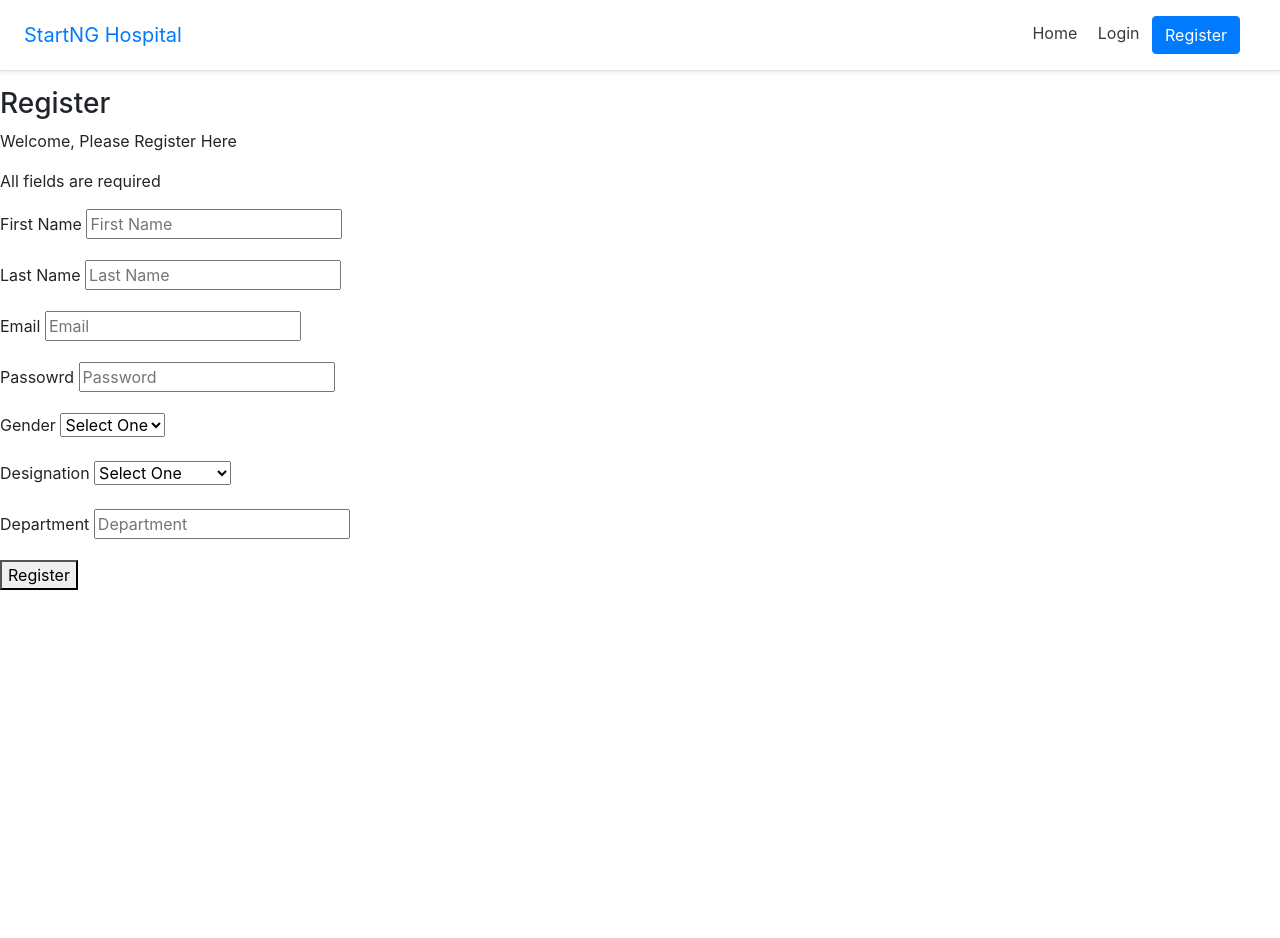
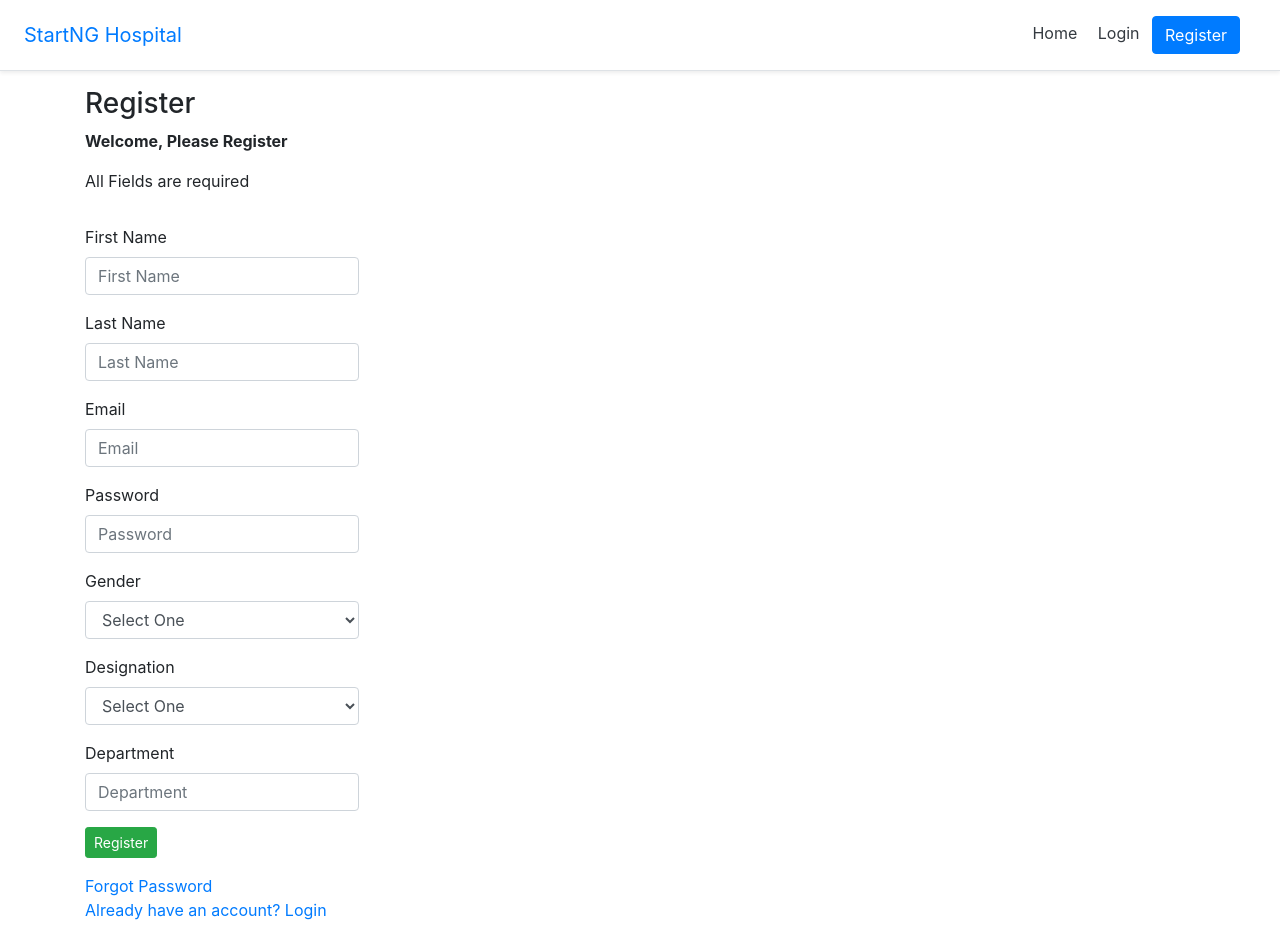
Before and after one commit to Alphajeez96/SNG_Hosp., a PHP site: page /SNH_P/register.php in a window 1280 px wide. Before the commit the page ends 590 px from the top, so only its background shows below. Run offline with PHP 8.4, Linux system fonts and the light colour scheme.

Commit message:
registeration page modified

```diff
--- a/register.php
+++ b/register.php
@@ -1,87 +1,85 @@
-<?php
-include('lib/header.php');
-if(isset($_SESSION['loggedin']) && !empty ($_SESSION['loggedin'])){
-    header("location: dashboard.php");
-};
-
+<?php include_once('lib/header.php');
+ require_once('functions/alert.php');
+if(isset($_SESSION['loggedIn']) && !empty($_SESSION['loggedIn'])){
+    // redirect to dashboard
+    header("Location: dashboard.php");
+}
+// include_once('lib/header.php');
 
 ?>
+<div class="container">
+    <div class="row col-6">
         <h3>Register</h3>
-    <p>Welcome, Please Register Here</p>
-    <p>All fields are required</p>
+    </div>
+    <div class="row col-6">
+        <p><strong>Welcome, Please Register</strong></p>
+    </div>
+    <div class="row col-6">
+        <p>All Fields are required</p>
+    </div>
+    <div class="row col-6">
 
-    <form method='POST' action='processregister.php'>
-
+        <form method="POST" action="processregister.php">
         <p>
-    <?php
-    if(isset($_SESSION['error']) && !empty($_SESSION['error'])){
-        echo "<span style ='color: red'>" . $_SESSION['error'] . "</span> ";
-
-        session_destroy();
-
-    }
-    ?>
+            <?php  print_alert(); ?>
         </p>
             <p>
-       <label for='fn'>First Name </label>
-
+                <label>First Name</label><br />
                 <input
                 <?php
                     if(isset($_SESSION['first_name'])){
-        echo "Value =" . $_SESSION['first_name'];
-        // $_SESSION['first_name']= '';
+                        echo "value=" . $_SESSION['first_name'];
                     }
                 ?>
-        type='text' name='first_name'  id='fn' placeholder='First Name'>
+                type="text" class="form-control" name="first_name" placeholder="First Name" />
+            </p>
+            <p>
+                <label>Last Name</label><br />
+                <input
+                <?php
+                    if(isset($_SESSION['last_name'])){
+                        echo "value=" . $_SESSION['last_name'];
+                    }
+                ?>
+                type="text" class="form-control" name="last_name" placeholder="Last Name"  />
+            </p>
+            <p>
+                <label>Email</label><br />
+                <input
+
+                <?php
+                    if(isset($_SESSION['email'])){
+                        echo "value=" . $_SESSION['email'];
+                    }
+                ?>
+
+                type="text" class="form-control" name="email" placeholder="Email"  />
             </p>
 
             <p>
-       <label for='ln'>Last Name </label>
-       <input
+                <label>Password</label><br />
+                <input type="password" class="form-control" name="password" placeholder="Password"  />
+            </p>
+            <p>
+                <label>Gender</label><br />
+                <select class="form-control" name="gender" >
                 <?php
-    if(isset($_SESSION['last_name'])){
-        echo "Value =" . $_SESSION['last_name'];
-
+                    if(isset($_SESSION['department'])){
+                        echo "value=" . $_SESSION['department'];
                     }
                 ?>
-        type='text' name='last_name' id='ln'  placeholder='Last Name'>
-       </p>
-
-        <p>
-       <label for='email'> Email </label>
-       <input
-       <?php
-    if(isset($_SESSION['email'])){
-        echo "Value =" . $_SESSION['email'];
-        // $_SESSION['first_name']= '';
-    }
-    ?>
-       type='email' name='email' id='email'  placeholder='Email'>
-       </p>
-
-       <p>
-       <label for='password'> Passowrd </label>
-       <input type='password' name='password' id='passwprd'  placeholder='Password'>
-        </p>
-
-        <p>
-       <label> Gender </label>
-        <select name='gender' >
-        <option value=''>Select One</option>
+                    <option value="">Select One</option>
                     <option
                     <?php
                         if(isset($_SESSION['gender']) && $_SESSION['gender'] == 'Female'){
-        echo "selected" ;
-
+                            echo "selected";
                         }
                     ?>
                     >Female</option>
-
                     <option
                     <?php
                         if(isset($_SESSION['gender']) && $_SESSION['gender'] == 'Male'){
-        echo "selected" ;
-        // $_SESSION['first_name']= '';
+                            echo "selected";
                         }
                     ?>
                     >Male</option>
@@ -89,53 +87,47 @@ if(isset($_SESSION['loggedin']) && !empty ($_SESSION['loggedin'])){
             </p>
 
             <p>
-        <label> Designation </label>
-        <select name='designation'>
-        <option value=''>Select One</option>
+                <label>Designation</label><br />
+                <select class="form-control" name="designation" >
+
+                    <option value="">Select One</option>
                     <option
                     <?php
-    if(isset($_SESSION['designation']) && $_SESSION['designation'] == 'Doctor'){
-        echo "selected" ;
-
+                        if(isset($_SESSION['designation']) && $_SESSION['designation'] == 'Medical Team (MT)'){
+                            echo "selected";
                         }
                     ?>
-        >Doctor</option>
-
-        <option
-
-        <?php
-    if(isset($_SESSION['designation']) && $_SESSION['designation'] == 'Auxillary Nurse'){
-        echo "selected" ;
-
-    }
-    ?>
-        >Auxillary Nurse</option>
-
+                    >Medical Team (MT)</option>
                     <option
                     <?php
                         if(isset($_SESSION['designation']) && $_SESSION['designation'] == 'Patient'){
-        echo "selected" ;
-
+                            echo "selected";
                         }
                     ?>
                     >Patient</option>
                 </select>
             </p>
-
             <p>
-        <label for='department'> Department </label>
+                <label class="label" for="department">Department</label><br />
                 <input
                 <?php
                     if(isset($_SESSION['department'])){
-        echo "Value =" . $_SESSION['department'];
+                        echo "value=" . $_SESSION['department'];
                     }
                 ?>
-         type='text' name='department' id='department'  placeholder='Department'>
+                type="text" id="department" class="form-control" name="department" placeholder="Department"  />
+
             </p>
-
             <p>
-        <button type='submit'>Register</button>
+                <button class="btn btn-sm btn-success" type="submit">Register</button>
+            </p>
+            <p>
+                    <a href="forgot.php">Forgot Password</a><br />
+                    <a href="login.php">Already have an account? Login</a>
             </p>
         </form>
 
-<?php include('lib/footer.php') ?>
+    </div>
+
+</div>
+<?php include_once('lib/footer.php'); ?>
```
Also changed, not shown: processreset.php (+51 -25 lines). Lines whose indentation alone changed are shown as unchanged.
